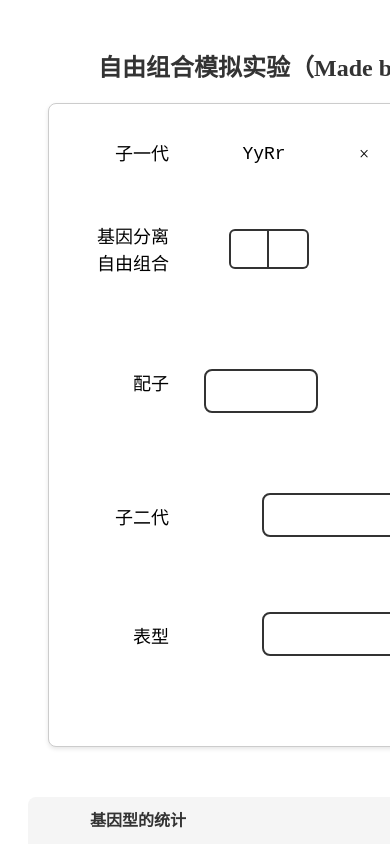
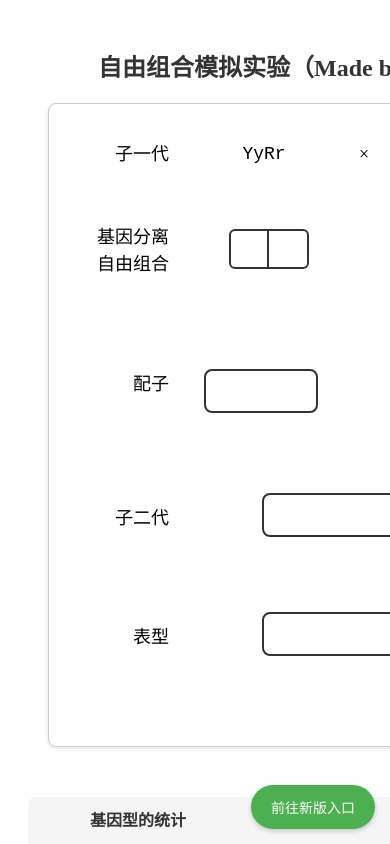
Before and after one commit to wjim116/mendel-experiment, a plain HTML site: page index.html in a window 390 px wide. Shown: the top 844 px of the page. Drawn offline with Linux system fonts and the light colour scheme.

Commit message:
Add files via upload

```diff
--- a/index.html
+++ b/index.html
@@ -7,6 +7,9 @@
     <link rel="stylesheet" href="styles.css">     <!-- 链接外部CSS样式表 -->
 </head>
 <body>                                            <!-- 文档主体区域 -->
+    <a href="https://wjim116.github.io/biology" class="floating-button">
+        前往新版入口
+    </a>
     <div class="container">
         <!-- 第一列：左侧实验区 -->
         <div class="experiment-area">
@@ -166,7 +169,7 @@
                     </div>
 
                     <!-- 第二行按钮 -->
-                    <div class="control-row">                     <!-- 第二行���钮容器 -->
+                    <div class="control-row">                     <!-- 第二行按钮容器 -->
                         <button id="fertilization-btn">完成受精</button>    <!-- 完成受精按钮 -->
                     </div>
 
--- a/styles.css
+++ b/styles.css
@@ -94,7 +94,7 @@
 /* 表头行样式 */
 .header-row {
     background-color: #f8f9fa;    /* 浅灰色背景 */
-    font-weight: bold;            /* 粗体文字 */
+    font-weight: bold;            /* ���体文字 */
     border-bottom: 2px solid #dee2e6;  /* 底部边框 */
     margin-bottom: 8px;           /* 底部外边距8px */
 }
@@ -246,12 +246,12 @@
 
 /* 基因框容器样式 */
 .boxes-container {
-    position: relative;          /* 相对定位，作为���元素的定位参考 */
+    position: relative;          /* 相对定位，作为元素的定位参考 */
     width: 400px;                /* 固定宽度 */
     margin: 0 auto;              /* 水平居中 */
 }
 
-/* 基因框组样式 */
+/* 基因框组样��� */
 .gene-box-group {
     display: flex;               /* 使用弹性布局 */
     width: 80px;                 /* 固定宽度 */
@@ -694,3 +694,36 @@ button:hover {
     border-bottom-left-radius: 0;  /* 左下角不圆角 */
     border-left: none;             /* 移除左边框，使相邻框共用边框 */
 }
+
+/* 在文件末尾添加浮动按钮样式 */
+.floating-button {
+    position: fixed;           /* 固定定位 */
+    bottom: 20px;             /* 距离底部20px */
+    right: 20px;              /* 距离右侧20px */
+    background-color: #4CAF50;/* 绿色背景 */
+    color: white;             /* 白色文字 */
+    padding: 15px 25px;       /* 内边距 */
+    border-radius: 25px;      /* 圆角 */
+    text-decoration: none;    /* 移除下划线 */
+    font-size: 16px;          /* 字体大小 */
+    font-family: "Microsoft YaHei", "微软雅黑", sans-serif;  /* 中文字体 */
+    box-shadow: 0 2px 5px rgba(0,0,0,0.2);  /* 阴影效果 */
+    z-index: 1000;            /* 确保按钮显示在最上层 */
+    transition: all 0.3s ease;/* 添加过渡效果 */
+}
+
+.floating-button:hover {
+    background-color: #45a049;/* 悬停时的背景色 */
+    box-shadow: 0 4px 8px rgba(0,0,0,0.3);  /* 悬停时的阴影效果 */
+    transform: translateY(-2px);  /* 悬停时轻微上浮 */
+}
+
+/* 移动端适配 */
+@media (max-width: 768px) {
+    .floating-button {
+        padding: 12px 20px;    /* 较小的内边距 */
+        font-size: 14px;       /* 较小的字体 */
+        bottom: 15px;          /* 距离底部15px */
+        right: 15px;           /* 距离右侧15px */
+    }
+}
```
